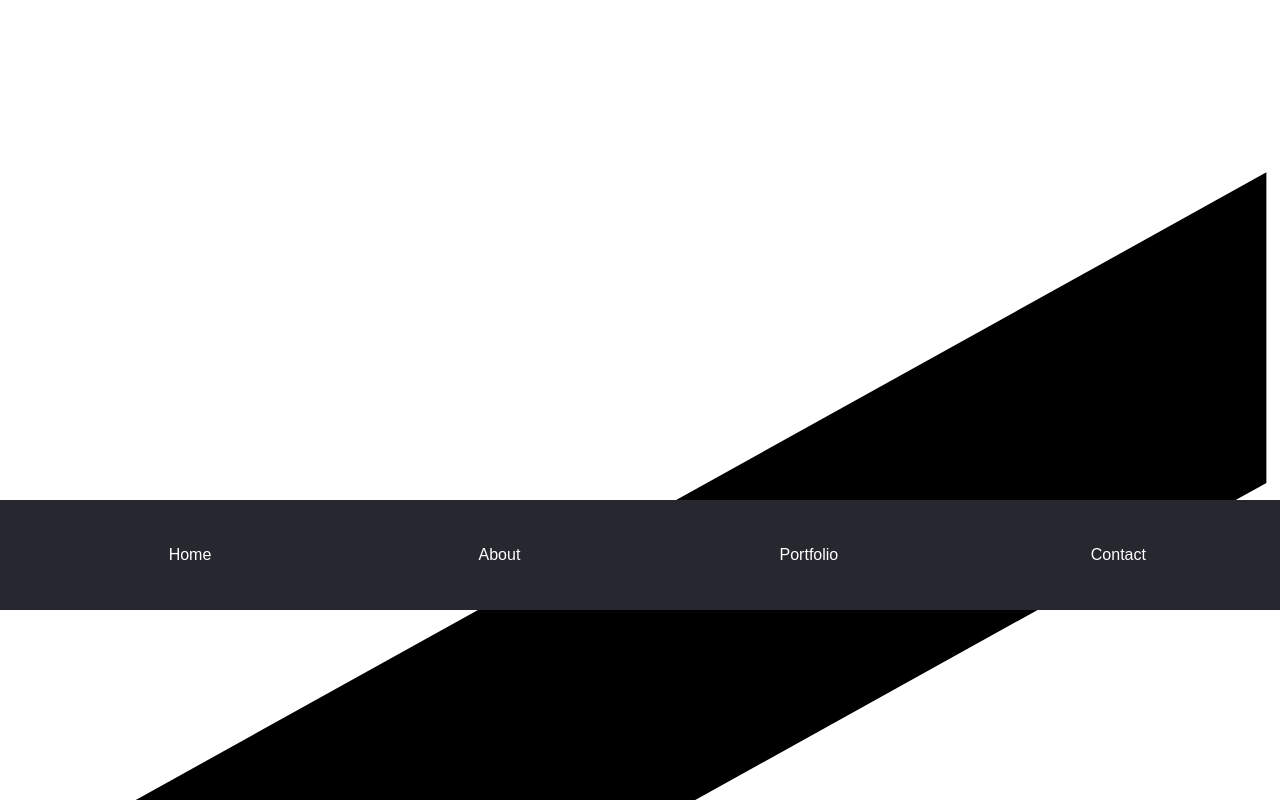
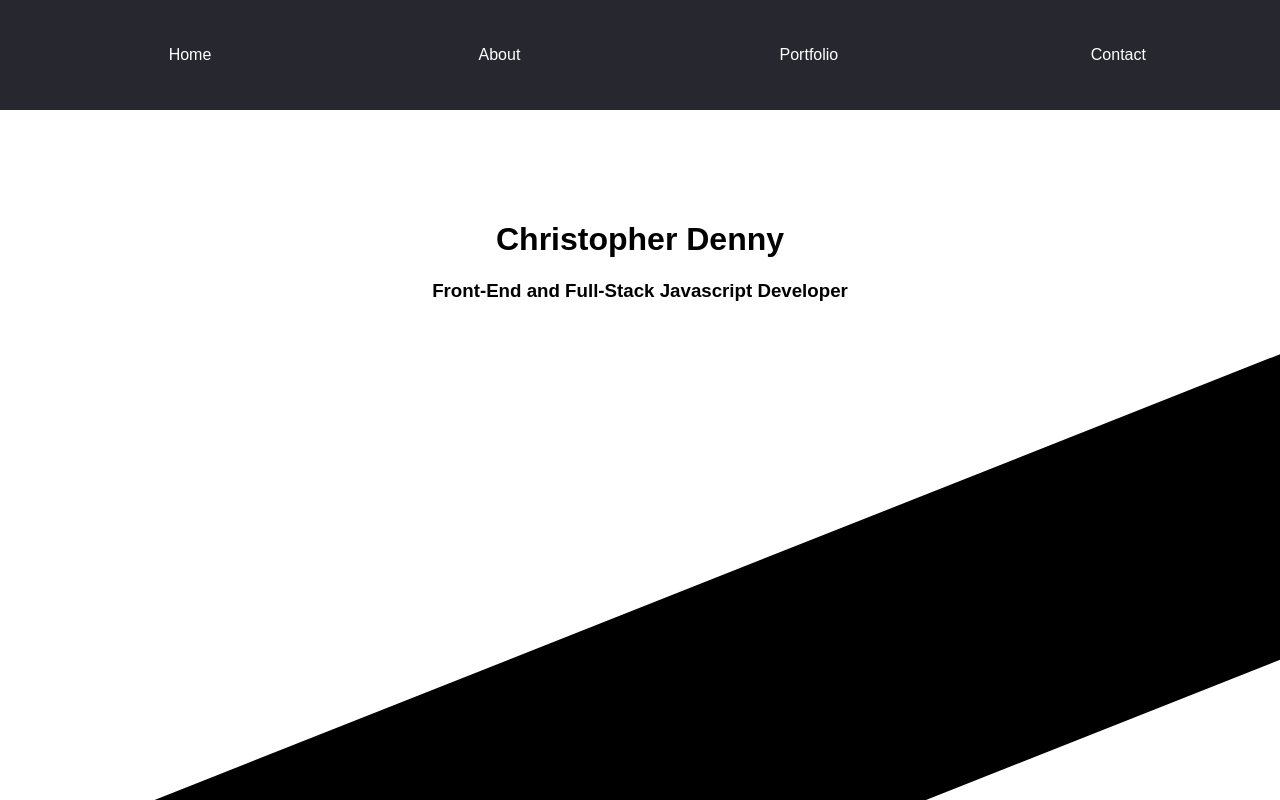
Before and after one commit to DrLeeroyPhD/Portfolio, a plain HTML site: page index.html in a window 1280 px wide. Drawn offline with Linux system fonts and the light colour scheme.

Commit message:
Layout issues fixed
Fixed sectioning so that navigation sits at the top of the page, the
separation bar takes the whole width of the page with no margins and
created height for the "home" div element.

```diff
--- a/css/stylesheet.css
+++ b/css/stylesheet.css
@@ -26,14 +26,17 @@ div.separationBar {
     position: absolute;
     height: 300px;
     transform-origin: 0 50%;
-    transform: rotate(-15deg) skewX(-15deg) skewY(-15deg);
-    width: 100%;
+    transform: rotate(-11deg) skewX(-11deg) skewY(-11deg);
     background-color: black;
     top: 864px;
-    left: 30px;
+    width: 110%;
 }
 
 #home {
-    margin-top: 500px;
+    position: absolute;
+    margin-top: 200px;
     clear: both;
+    height: 800px;
+    width: 100%;
+    text-align: center;
 }
--- a/index.html
+++ b/index.html
@@ -18,7 +18,7 @@
 
         <div id="home">
             <h1>Christopher Denny</h1>
-            <h3>Front-End and Fullstack Javascript Developer</h3>
+            <h3>Front-End and Full-Stack Javascript Developer</h3>
         </div>
 
         <div class="separationBar"></div>
```
